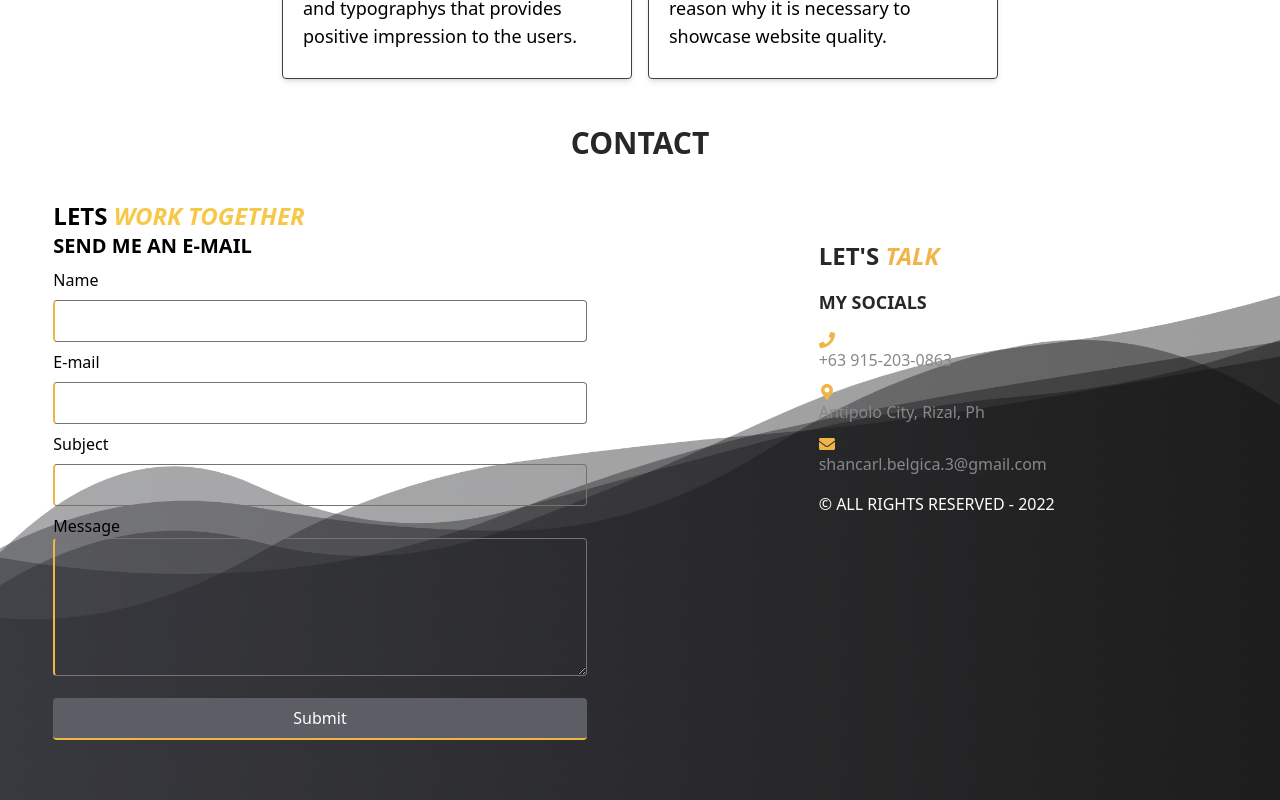
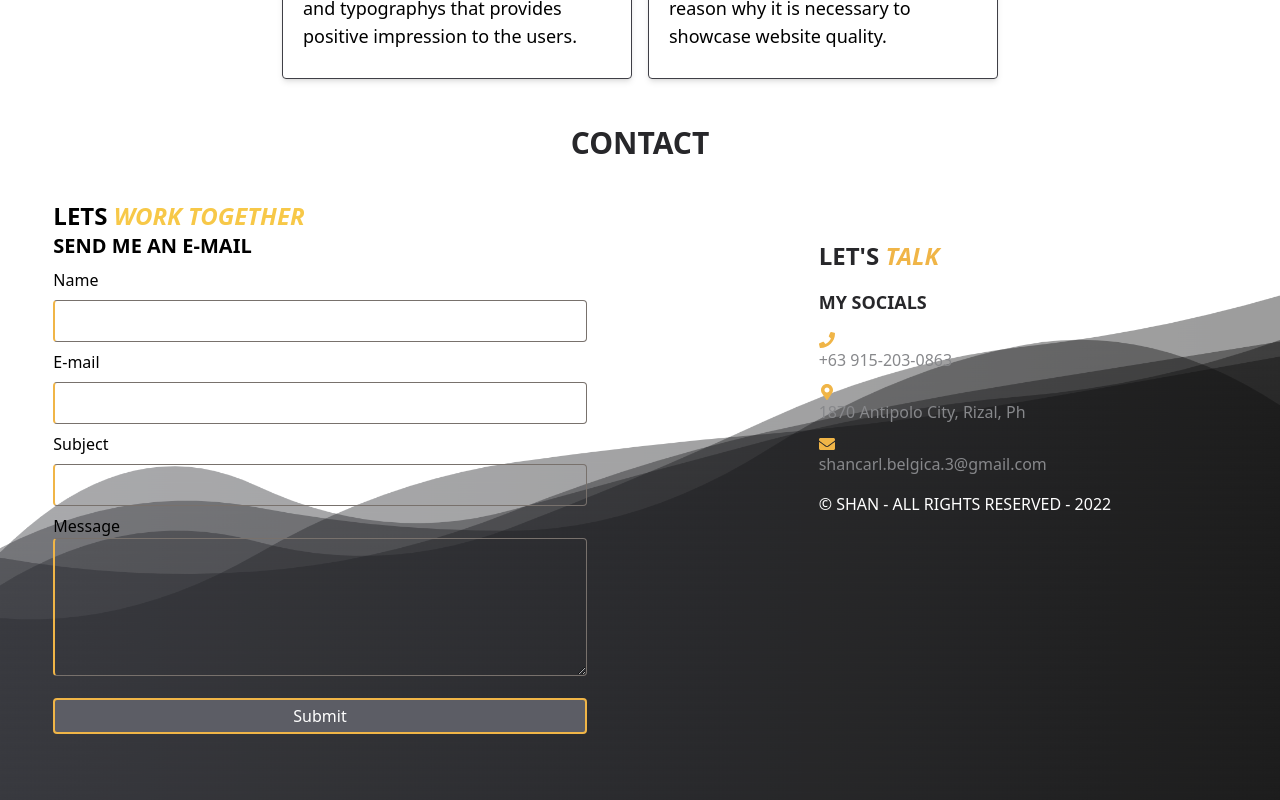
Before and after one commit to dickheadph/beta, a React (Vite) app: page / in a window 1280 px wide. Shown: the part 1584-2384 px from the top of the page. Built offline with nearby package versions, Linux system fonts and the light colour scheme; no server answers.

Commit message:
UI changes

```diff
--- a/src/Components/Contact.jsx
+++ b/src/Components/Contact.jsx
@@ -114,7 +114,7 @@ function Contact() {
             </p>
             <p className=''>
               <FaMapMarkerAlt className='text-[#f0b547]' />
-              Antipolo City, Rizal, Ph
+              1870 Antipolo City, Rizal, Ph
             </p>
             <p className=''>
               <FaEnvelope className='text-[#f0b547]' />{' '}
@@ -122,7 +122,7 @@ function Contact() {
             </p>
           </div>
           <p className='text-xs text-white lg:text-base'>
-            &copy; ALL RIGHTS RESERVED - 2022
+            &copy; SHAN  -  ALL RIGHTS RESERVED - 2022
           </p>
         </div>
       </div>
--- a/src/Components/Socials.jsx
+++ b/src/Components/Socials.jsx
@@ -4,7 +4,7 @@ import { FaEnvelope, FaMobile } from 'react-icons/fa';
 function Socials() {
   return (
     <>
-      <div className='absolute left-12 z-30 hidden lg:bottom-[20%] lg:block lg:text-sm xl:bottom-[10%] xl:text-base'>
+      <div className='absolute left-12 z-30 hidden lg:bottom-[16%] lg:block lg:text-sm xl:bottom-[10%] xl:text-base'>
         <ul className='flex text-zinc-700 lg:block lg:space-y-3'>
           <li className='flex items-center'>
             <FaMobile className={''} />
--- a/src/index.css
+++ b/src/index.css
@@ -24,7 +24,7 @@
   @apply rounded-lg border-[1px] border-stone-800 py-2 px-3 outline-none;
 }
 .submit {
-  @apply w-full rounded border-b-2 border-[#f0b547] bg-[#5c5d65] py-2 px-3 text-white;
+  @apply w-full rounded border-2 border-[#f0b547] bg-[#5c5d65] py-1 px-2 text-white;
 }
 @tailwind base;
 @tailwind components;
```
